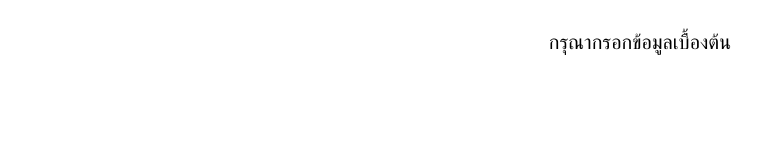
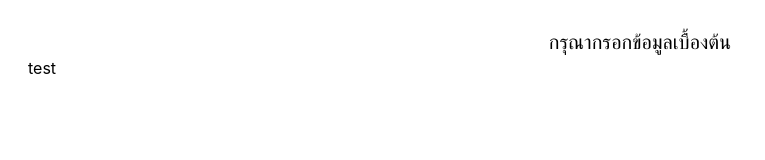
Before and after one commit to TanatornZ/Mood-Up, a Next.js app: page /register in a window 1280 px wide. Shown: the top 160 px of the page, without its empty margins (0-765 px from the left). Built offline with nearby package versions, Linux system fonts and the light colour scheme.

Commit message:
test merge

```diff
--- a/pages/register.tsx
+++ b/pages/register.tsx
@@ -4,6 +4,7 @@ function Register() {
   return (
     <div className='flex justify-center flex-col p-7'>
       <h1 className="mx-auto text-xl">กรุณากรอกข้อมูลเบื้องต้น</h1>
+      <h2>test</h2>
     </div>
   );
 }
```
